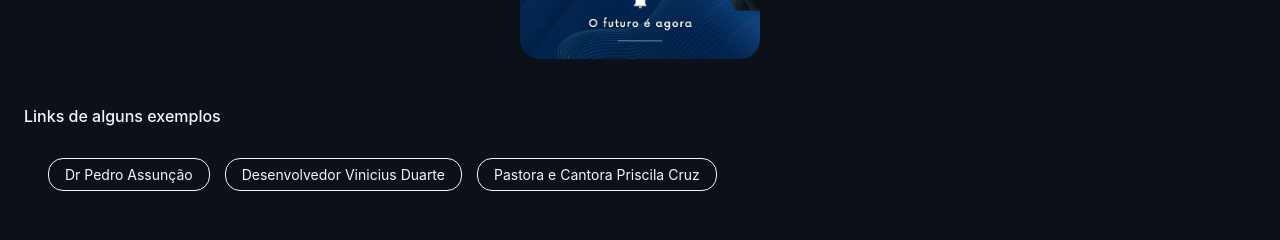
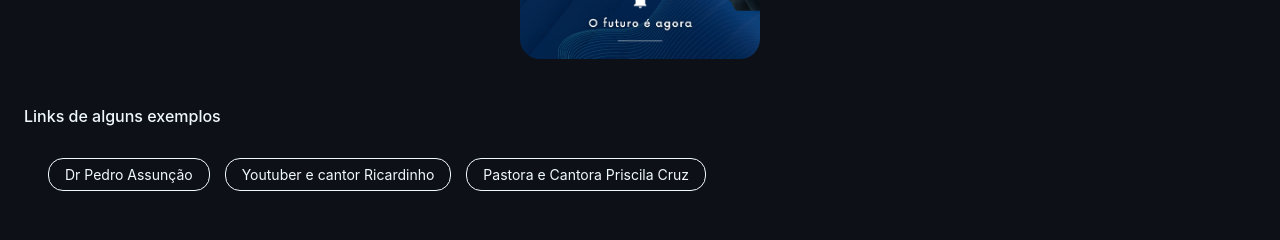
Before and after one commit to francovinicius/Vinicius-duarte, a React (Create React App) app: page /projects_cartoes-de-visita in a window 1280 px wide. Shown: the part 984-1224 px from the top of the page. Built offline with nearby package versions, Linux system fonts and the light colour scheme.

Commit message:
alt ref cartões de visitas

```diff
--- a/src/Page/CartoesVisita/index.js
+++ b/src/Page/CartoesVisita/index.js
@@ -15,7 +15,7 @@ export default function CartoesVisita() {
                     <h6>Links de alguns exemplos</h6>
                     <div className='links-hg d-flex'>
                     <a href="https://pedroassuncao-contatos.vercel.app/" target="_blank" className='btn btn-sm btn-hg'>Dr Pedro Assunção</a>
-                        <a href="https://viniciusduarte-contatos.vercel.app/" target="_blank" className='btn  btn-sm btn-hg'>Desenvolvedor Vinicius Duarte</a>
+                        <a href="https://ricardinho-contatos.vercel.app/" target="_blank" className='btn  btn-sm btn-hg'>Youtuber e cantor Ricardinho</a>
                         <a href="https://priscila-cruz.vercel.app/" target="_blank" className='btn btn-sm btn-hg'>Pastora e Cantora Priscila Cruz</a>
                     </div>
 
```
